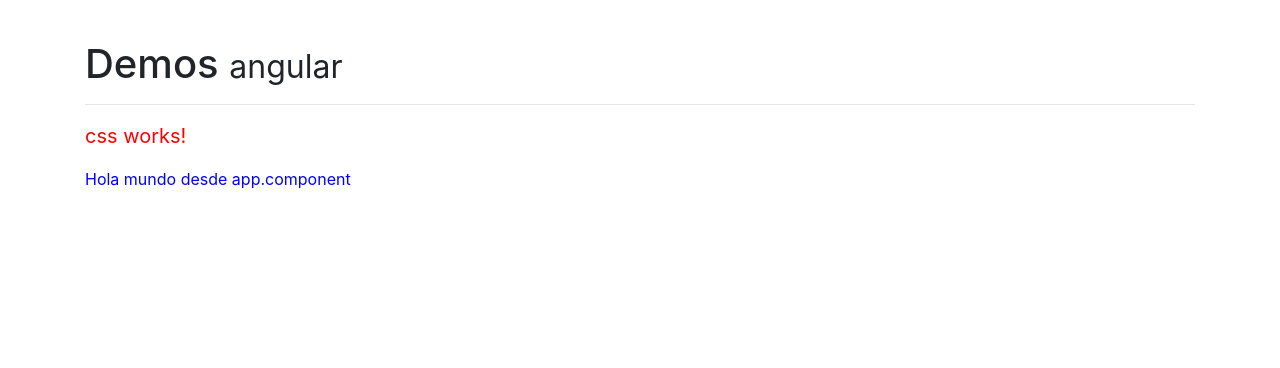
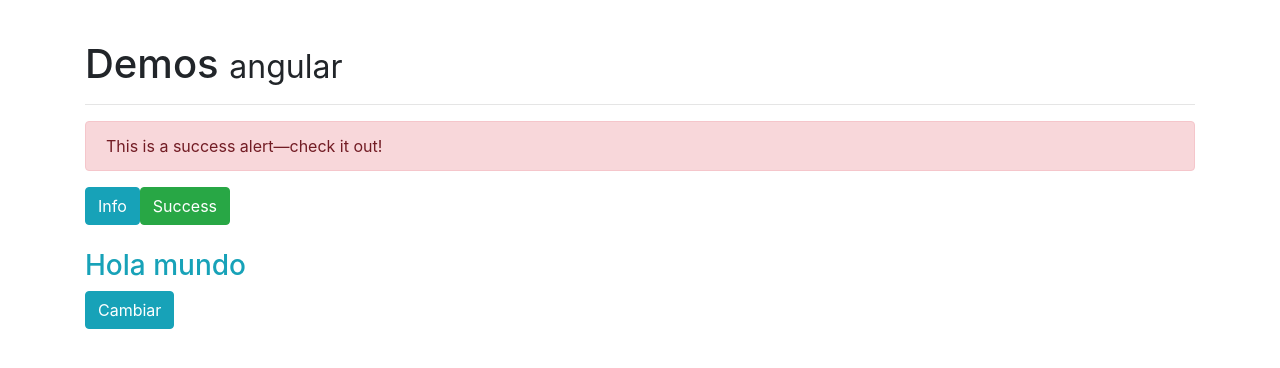
Before and after one commit to aririmia86/angular-2-fh, an Angular app in the folder 6. Miscelaneos/: page / in a window 1280 px wide. Shown: the top 368 px of the page. Built offline with nearby package versions, Linux system fonts and the light colour scheme.

Commit message:
ngClass - Agregando clases de estilos a nuestros elementos HTML

```diff
--- a/6. Miscelaneos/src/app/app.component.css
+++ b/6. Miscelaneos/src/app/app.component.css
@@ -1,3 +1,3 @@
-p {
+/* p {
   color: blue !important;
-}
+} */
--- a/6. Miscelaneos/src/app/app.component.html
+++ b/6. Miscelaneos/src/app/app.component.html
@@ -2,6 +2,7 @@
   <h1>Demos <small>angular</small></h1>
   <hr>
   <!-- <app-ng-style></app-ng-style> -->
-  <app-css></app-css>
-  <p>Hola mundo desde app.component</p>
+  <!-- <app-css></app-css>
+  <p>Hola mundo desde app.component</p> -->
+  <app-clases></app-clases>
 </div>
--- a/6. Miscelaneos/src/app/app.module.ts
+++ b/6. Miscelaneos/src/app/app.module.ts
@@ -5,13 +5,15 @@ import { NgModule } from '@angular/core';
 import { AppComponent } from './app.component';
 import { NgStyleComponent } from './components/ng-style/ng-style.component';
 import { CssComponent } from './components/css/css.component';
+import { ClasesComponent } from './components/clases/clases.component';
 
 
 @NgModule({
   declarations: [
     AppComponent,
     NgStyleComponent,
-    CssComponent
+    CssComponent,
+    ClasesComponent
   ],
   imports: [
     BrowserModule
--- /dev/null
+++ b/6. Miscelaneos/src/app/components/clases/clases.component.html
@@ -0,0 +1,10 @@
+<div [ngClass]="alerta" class="alert" role="alert">
+  This is a success alert—check it out!
+</div>
+
+<button type="button" class="btn btn-info" (click)="alerta = 'alert-info'">Info</button>
+<button type="button" class="btn btn-success" (click)="alerta = 'alert-success'">Success</button>
+
+<br><br>
+<h3 [ngClass]="{ 'text-danger': propiedades.danger, 'text-info': !propiedades.danger}">Hola mundo</h3>
+<button type="button" class="btn" (click)="propiedades.danger = !propiedades.danger" [ngClass]="{ 'btn-danger': propiedades.danger, 'btn-info': !propiedades.danger}">Cambiar</button>
--- /dev/null
+++ b/6. Miscelaneos/src/app/components/clases/clases.component.ts
@@ -0,0 +1,19 @@
+import { Component, OnInit } from '@angular/core';
+
+@Component({
+  selector: 'app-clases',
+  templateUrl: './clases.component.html'
+})
+export class ClasesComponent implements OnInit {
+
+  alerta:string = 'alert-danger';
+  propiedades:Object = {
+    danger: false
+  }
+
+  constructor() { }
+
+  ngOnInit() {
+  }
+
+}
```
